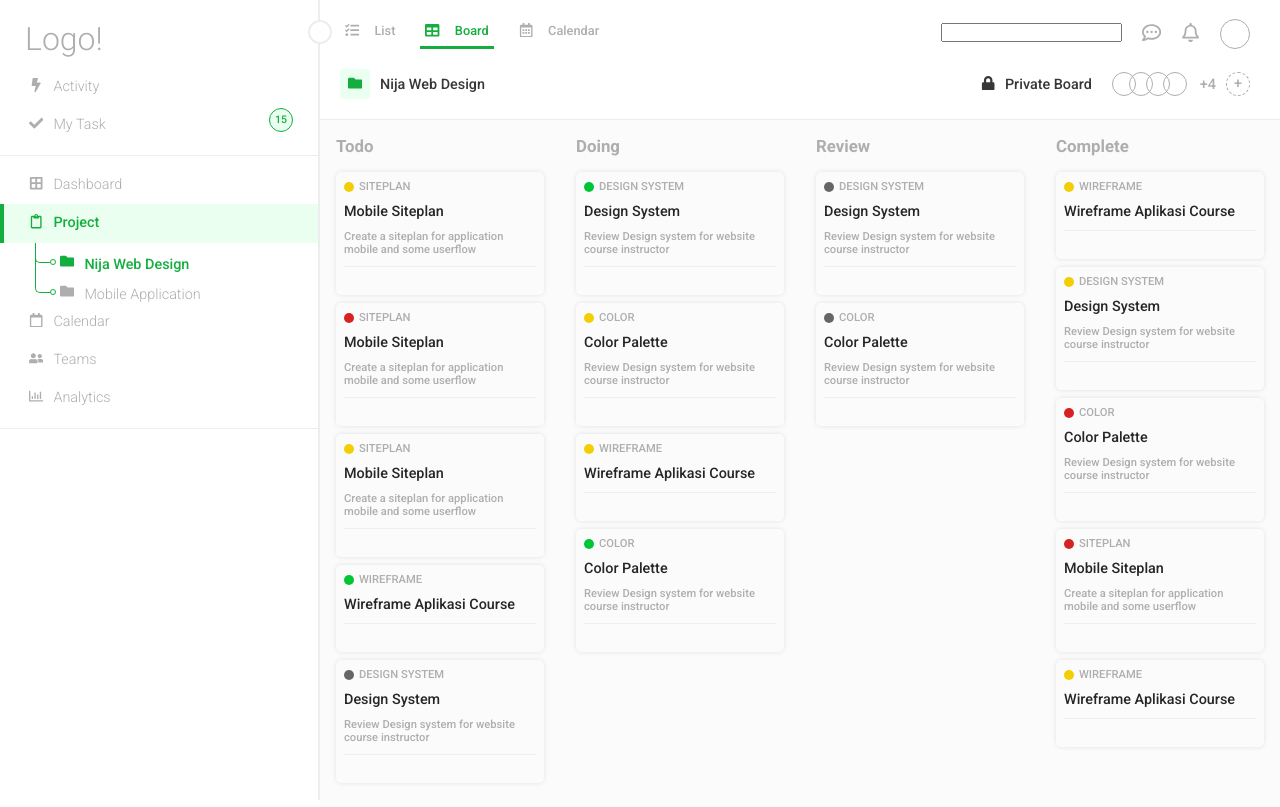
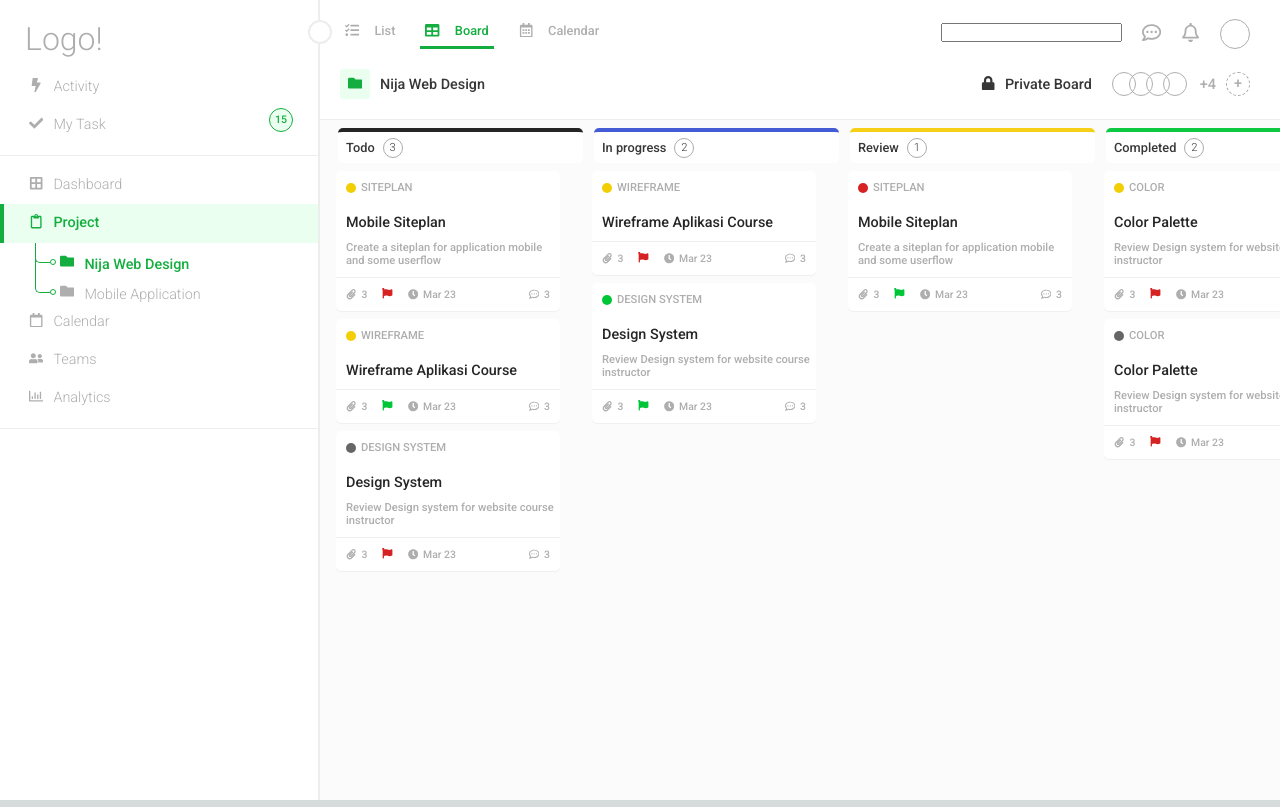
Before and after one commit to th3highlama/project-planning-next, a Next.js app: page / in a window 1280 px wide. Built offline with nearby package versions, Linux system fonts and the light colour scheme.

Commit message:
added card details

```diff
--- a/component/aside/asideStyles.js
+++ b/component/aside/asideStyles.js
@@ -19,6 +19,7 @@ export const AsideController = styled.div`
     border-radius: 50%;
     position: absolute;
     left: calc(20rem - 12px);
+    cursor: pointer;
 `;
 
 export const AsideLogo = styled.div`
@@ -26,12 +27,12 @@ export const AsideLogo = styled.div`
     margin-left: 25px;
 `;
 
-export const AsideItemGroup = styled.div`
+export const AsideItemGroup = styled.ul`
     border-bottom: 1px solid #ededed;
     padding: 10px 0;
 `;
 
-export const AsideItem = styled.div`
+export const AsideItem = styled.li`
     background-color: ${props => props.isActive ? '#eaffef' : '#ffffff'};
     border-left: 4px solid ${props => props.isActive ? '#13ae3f' : '#ffffff'};
     display: flex;
@@ -45,6 +46,7 @@ export const AsideItem = styled.div`
 export const AsideLeftWrapper = styled.div`
     display: flex;
     flex-direction: row;
+    cursor: pointer;
 `;
 
 export const AsideItemIcon = styled.div`
@@ -69,6 +71,7 @@ export const AsideItemCount = styled.div`
     font-size: 0.66rem;
     margin-top: -8px;
     font-weight: 500;
+    cursor: pointer;
 `;
 
 export const AsideItemController = styled.div``;
@@ -82,6 +85,7 @@ export const AsideItemSubItem = styled.div`
     position: relative;
     height: 30px;
     margin-left: 25px;
+    cursor: pointer;
 `;
 
 export const AsideItemSubItemBorder = styled.div`
--- a/component/board/Board.js
+++ b/component/board/Board.js
@@ -8,6 +8,8 @@ import { DragDropContext, Droppable } from 'react-beautiful-dnd'
 
 const Container = styled.div`
     display : flex;
+    max-height: calc(100vh - 120px);
+    overflow-y: scroll;
 `
 
 function Board() {
@@ -16,8 +18,6 @@ function Board() {
     useEffect(() => {
         setwinReady(true);
     }, []);
-
-  console.log("Got data", data);
 
   const onDragEnd = result => {
     const { destination, source, draggableId, type } = result;
--- a/component/board/Column.js
+++ b/component/board/Column.js
@@ -1,8 +1,9 @@
-import React from 'react'
+import React, { useState, useEffect } from 'react'
 import dynamic from "next/dynamic"
 import styled from 'styled-components'
 const Task = dynamic(import("./Task"))
 import { Droppable, Draggable } from 'react-beautiful-dnd'
+const ColorArray = ['#252525', '#435cd5', '#f5d016', '#0dc941']
 const Container = styled.div`
     margin: 8px;
     border-radius: 2px;
@@ -11,8 +12,32 @@ const Container = styled.div`
     flex-direction: column;
     background-color:transparent;
 `;
+const TitleWrapper = styled.div`
+    background-color: #ffffff;
+    margin-left: 10px;
+    // position: fixed;
+    min-width: 245px;
+    border-radius: 5px;
+    border-top: 4px solid ${props => ColorArray[props.columnId]};
+    display: flex;
+    align-items: center;
+`;
 const Title = styled.h3`
-    padding: 8px
+    color: #373737;
+    padding: 8px;
+    font-weight: 500;
+    font-size: 0.8rem;
+`;
+const CardCount = styled.div`
+    width: 20px;
+    height: 20px;
+    text-align: center;
+    line-height: 18px;
+    font-weight: 300;
+    color: #373737;
+    font-size: 0.7rem;
+    border: 1px solid #ababab;
+    border-radius: 50%;
 `;
 const TaskList = styled.div`
     padding: 8px;
@@ -21,13 +46,21 @@ const TaskList = styled.div`
 `;
 
 function Column(props) {
+    const [winReady, setwinReady] = useState(false);
+    useEffect(() => {
+        setwinReady(true);
+    }, []);
     return (
         <Draggable draggableId={props.column.id} index={props.index}>
             {(provided) => (
+                winReady ?
                 <Container
                     ref={provided.innerRef}
                     {...provided.draggableProps}>
-                    <Title {...provided.dragHandleProps}>{props.column.title}</Title>
+                    <TitleWrapper columnId={Number(props.column.id)}>
+                        <Title {...provided.dragHandleProps}>{props.column.title}</Title>
+                        <CardCount>{props.column.taskIds.length}</CardCount>
+                    </TitleWrapper>
                     <Droppable droppableId={props.column.id} type='task'>
                         {(provided, snapshot) => (
                             <TaskList
@@ -41,7 +74,7 @@ function Column(props) {
                         )}
                     </Droppable>
                 </Container>
-
+                : null
             )}
         </Draggable>
     )
--- a/component/board/Task.js
+++ b/component/board/Task.js
@@ -1,10 +1,11 @@
 import React from 'react'
 import { Draggable } from 'react-beautiful-dnd'
+import { FaPaperclip, FaFlag, FaClock, FaRegCommentDots } from 'react-icons/fa';
 
-import { Container, CategoryWrapper, Priority, TaskTitle, TaskDescription, TaskActionWrapper, TaskLeft, TaskAttachment, TaskFlag, TaskDate, TaskRight, TaskMessage } from './taskStyles'
+
+import { Container, CategoryWrapper, Priority, TaskTitle, TaskDescription, TaskActionWrapper, TaskLeft, TaskActionLabel, TaskAttachment, TaskFlag, TaskDate, TaskRight, TaskMessage } from './taskStyles'
 
 function Task(props) {
-    console.log("Props", props);
     return (
         <Draggable draggableId={props.task.id} index={props.index}>
             {(provided, snapshot) => (
@@ -22,12 +23,20 @@ function Task(props) {
                     <TaskDescription>{props.task.desc}</TaskDescription>
                     <TaskActionWrapper>
                         <TaskLeft>
-                            <TaskAttachment></TaskAttachment>
-                            <TaskFlag></TaskFlag>
-                            <TaskDate></TaskDate>
+                            <TaskAttachment>
+                                <FaPaperclip /><TaskActionLabel>3</TaskActionLabel>
+                            </TaskAttachment>
+                            <TaskFlag flag={props.task.flag}>
+                                <FaFlag />
+                            </TaskFlag>
+                            <TaskDate>
+                                <FaClock /> <TaskActionLabel>Mar 23</TaskActionLabel>
+                            </TaskDate>
                         </TaskLeft>
                         <TaskRight>
-                            <TaskMessage></TaskMessage>
+                            <TaskMessage>
+                                <FaRegCommentDots /><TaskActionLabel>3</TaskActionLabel>
+                            </TaskMessage>
                         </TaskRight>
                     </TaskActionWrapper>
                 </Container>
--- a/component/board/taskStyles.js
+++ b/component/board/taskStyles.js
@@ -1,20 +1,19 @@
 import styled from 'styled-components'
 
 export const Container = styled.div`
-    padding:8px;
     margin-bottom:8px;
-    border-radius:2px;
-    background-color: #fbfbfb;
-    border-radius: 5px;
-    -webkit-box-shadow: 0px 0px 5px 0px rgba(0,0,0,0.1);
-    -moz-box-shadow: 0px 0px 5px 0px rgba(0,0,0,0.1);
-    box-shadow: 0px 0px 5px 0px rgba(0,0,0,0.1);
+    border-radius:5px;
+    background-color: #ffffff;
+    -webkit-box-shadow: 0px 1px 1px 0px rgba(0,0,0,0.05);
+    -moz-box-shadow: 0px 1px 1px 0px rgba(0,0,0,0.05);
+    box-shadow: 0px 1px 1px 0px rgba(0,0,0,0.05);
 `
 export const CategoryWrapper = styled.div`
     display: flex;
     flex-direction: row;
     font-size: 0.7rem;
     align-items: center;
+    padding: 10px;
 `;
 
 export const Priority = styled.div`
@@ -31,27 +30,58 @@ export const Priority = styled.div`
 
 export const TaskTitle = styled.div`
     color: #262626;
-    margin: 10px 0;
+    margin: 10px 0 10px 10px;
 `;
 
 export const TaskDescription = styled.div`
     font-size: 0.7rem;
-    margin-bottom: 10px;
+    margin: 0 0 10px 10px;
 `;
 
 export const TaskActionWrapper = styled.div`
     padding: 10px;
     border-top: 1px solid #efefef;
+    display: flex;
+    justify-content: space-between;
+    font-size: 0.65rem;
 `;
 
-export const TaskLeft = styled.div``;
+export const TaskLeft = styled.div`
+    display: flex;
+    flex-direction: row;
+    align-items: flex-start;
+`;
 
-export const TaskAttachment = styled.div``;
+export const TaskActionLabel = styled.div`
+    margin-left: 5px;
+`;
 
-export const TaskFlag = styled.div``;
+export const TaskAttachment = styled.div`
+    margin-right: 15px;
+    display: flex;
+    align-items: center;
+    cursor: pointer;
+`;
 
-export const TaskDate = styled.div``;
+export const TaskFlag = styled.div`
+    color: ${props => props.flag === 0 && '#d62222'};
+    color: ${props => props.flag === 1 && '#00c637'};
+    margin-right: 15px;
+    display: flex;
+    align-items: center;
+    cursor: pointer;
+`;
+
+export const TaskDate = styled.div`
+    display: flex;
+    align-items: center;
+    cursor: pointer;
+`;
 
 export const TaskRight = styled.div``;
 
-export const TaskMessage = styled.div``;
+export const TaskMessage = styled.div`
+    display: flex;
+    align-items: center;
+    cursor: pointer;
+`;
--- a/component/boardDetail/boardDetailStyles.js
+++ b/component/boardDetail/boardDetailStyles.js
@@ -42,6 +42,7 @@ export const BoardDetailLock = styled.div`
     display: flex;
     color: #373737;
     margin-right: 20px;
+    cursor: pointer;
 `;
 
 export const BoardDetailLockStatus = styled.div`
@@ -59,10 +60,12 @@ export const BoardDetailCollaborator = styled.div`
     border: 1px solid;
     border-radius: 50%;
     margin-right: -7px;
+    cursor: pointer;
 `;
 
 export const BoardDetailCollaboratorCount = styled.div`
     margin-right: 10px;
+    cursor: pointer;
 `;
 
 export const BoardDetailCollaboratorAddition = styled.div`
@@ -73,4 +76,5 @@ export const BoardDetailCollaboratorAddition = styled.div`
     margin-right: 30px;
     text-align: center;
     line-height: 22px;
+    cursor: pointer;
 `;
--- a/component/header/headerStyles.js
+++ b/component/header/headerStyles.js
@@ -22,6 +22,7 @@ export const HeaderFilterView = styled.div`
     margin-left: 20px;
     border-bottom: 3px solid ${props => props.isActive ? '#13ae3f' : '#ffffff'};
     padding: 0 5px;
+    cursor: pointer;
 `;
 
 export const HeaderFilterIcon = styled.div`
@@ -50,12 +51,14 @@ export const HeaderMessages = styled.div`
     margin-right: 20px;
     font-size: 1.2rem;
     font-weight: 700;
+    cursor: pointer;
 `;
 
 export const HeaderNotifications = styled.div`
     margin-right: 20px;
     font-size: 1.2rem;
     font-weight: 700;
+    cursor: pointer;
 `;
 
 export const HeaderUserProfile = styled.div`
@@ -65,4 +68,5 @@ export const HeaderUserProfile = styled.div`
     border-radius: 50%;
     margin-right: 30px;
     margin-top: -4px;
+    cursor: pointer;
 `;
--- a/data/dataset.js
+++ b/data/dataset.js
@@ -1,7 +1,7 @@
 const dataset = {
   tasks: {
-      "0": {
-        id: "0",
+    "task-1": {
+      id: "task-1",
       priority: 0,
       category: "SITEPLAN",
       image: "",
@@ -12,8 +12,8 @@ const dataset = {
       date: "Jan 13",
       message: 0
     },
-      "1": {
-        id: "1",
+    "task-2": {
+      id: "task-2",
       priority: 0,
       category: "WIREFRAME",
       image: "",
@@ -24,20 +24,20 @@ const dataset = {
       date: "Jan 13",
       message: 0
     },
-      "2": {
-        id: "2",
+    "task-3": {
+      id: "task-3",
       priority: 1,
       category: "DESIGN SYSTEM",
       image: "",
       title: "Design System",
       desc: "Review Design system for website course instructor",
       attachment: 0,
-        flag: 0,
+      flag: 1,
       date: "Jan 13",
       message: 0
     },
-      "3": {
-        id: "3",
+    "task-4":{
+      id: "task-4",
       priority: 0,
       category: "COLOR",
       image: "",
@@ -48,32 +48,32 @@ const dataset = {
       date: "Jan 13",
       message: 0
     },
-      "4": {
-        id: "4",
+    "task-5":{
+      id: "task-5",
       priority: 2,
       category: "SITEPLAN",
       image: "",
       title: "Mobile Siteplan",
       desc: "Create a siteplan for application mobile and some userflow",
       attachment: 0,
-        flag: 0,
+      flag: 1,
       date: "Jan 13",
       message: 0
     },
-      "5": {
-        id: "5",
+    "task-6":{
+      id: "task-6",
       priority: 0,
       category: "WIREFRAME",
       image: "",
       title: "Wireframe Aplikasi Course",
       desc: "",
       attachment: 0,
-        flag: 0,
+      flag: 1,
       date: "Jan 13",
       message: 0
     },
-      "6": {
-        id: "6",
+    "task-7":{
+      id: "task-7",
       priority: 3,
       category: "DESIGN SYSTEM",
       image: "",
@@ -84,105 +84,9 @@ const dataset = {
       date: "Jan 13",
       message: 0
     },
-      "7": {
-        id: "7",
+    "task-8":{
+      id: "task-8",
       priority: 3,
-        category: "COLOR",
-        image: "",
-        title: "Color Palette",
-        desc: "Review Design system for website course instructor",
-        attachment: 0,
-        flag: 0,
-        date: "Jan 13",
-        message: 0
-    },
-      "8": {
-        id: "8",
-        priority: 0,
-        category: "SITEPLAN",
-        image: "",
-        title: "Mobile Siteplan",
-        desc: "Create a siteplan for application mobile and some userflow",
-        attachment: 0,
-        flag: 0,
-        date: "Jan 13",
-        message: 0
-    },
-      "9": {
-        id: "9",
-        priority: 1,
-        category: "WIREFRAME",
-        image: "",
-        title: "Wireframe Aplikasi Course",
-        desc: "",
-        attachment: 0,
-        flag: 0,
-        date: "Jan 13",
-        message: 0
-    },
-      "10": {
-        id: "10",
-        priority: 0,
-        category: "DESIGN SYSTEM",
-        image: "",
-        title: "Design System",
-        desc: "Review Design system for website course instructor",
-        attachment: 0,
-        flag: 0,
-        date: "Jan 13",
-        message: 0
-    },
-      "11": {
-        id: "11",
-        priority: 2,
-        category: "COLOR",
-        image: "",
-        title: "Color Palette",
-        desc: "Review Design system for website course instructor",
-        attachment: 0,
-        flag: 0,
-        date: "Jan 13",
-        message: 0
-    },
-      "12": {
-        id: "12",
-        priority: 2,
-        category: "SITEPLAN",
-        image: "",
-        title: "Mobile Siteplan",
-        desc: "Create a siteplan for application mobile and some userflow",
-        attachment: 0,
-        flag: 0,
-        date: "Jan 13",
-        message: 0
-    },
-      "13": {
-        id: "13",
-        priority: 0,
-        category: "WIREFRAME",
-        image: "",
-        title: "Wireframe Aplikasi Course",
-        desc: "",
-        attachment: 0,
-        flag: 0,
-        date: "Jan 13",
-        message: 0
-    },
-      "14": {
-        id: "14",
-        priority: 3,
-        category: "DESIGN SYSTEM",
-        image: "",
-        title: "Design System",
-        desc: "Review Design system for website course instructor",
-        attachment: 0,
-        flag: 0,
-        date: "Jan 13",
-        message: 0
-    },
-      "15": {
-        id: "15",
-        priority: 1,
       category: "COLOR",
       image: "",
       title: "Color Palette",
@@ -194,10 +98,10 @@ const dataset = {
     }
   },
   columns: {
-      "column-1": { id: "column-1", title: "Todo", taskIds: ['0','4','8','9','14']},
-      "column-2": { id: "column-2", title: "Doing", taskIds: ['2','3','5','15'] },
-      "column-3": { id: "column-3", title: "Review", taskIds: ['6','7'] },
-      "column-4": { id: "column-4", title: "Complete", taskIds: ['1','10','11','12','13'] }
+    "0": { id: "0", title: "Todo", taskIds: ['task-1', 'task-6', 'task-7']},
+    "1": { id: "1", title: "In progress", taskIds: ['task-2', 'task-3'] },
+    "2": { id: "2", title: "Review", taskIds: ['task-5'] },
+    "3": { id: "3", title: "Completed", taskIds: ['task-4', 'task-8'] }
 },
-  columnOrder: ["column-1", "column-2", "column-3", "column-4"]}
+columnOrder: ["0", "1", "2", "3"]}
 export default dataset
```
Also changed, not shown: component/card/Card.js (deleted, +0 -9 lines), component/card/cardStyles.js (deleted, +0 -33 lines), component/column/Column.js (deleted, +0 -9 lines), component/column/columnStyles.js (deleted, +0 -17 lines). Lines whose indentation alone changed are shown as unchanged.
